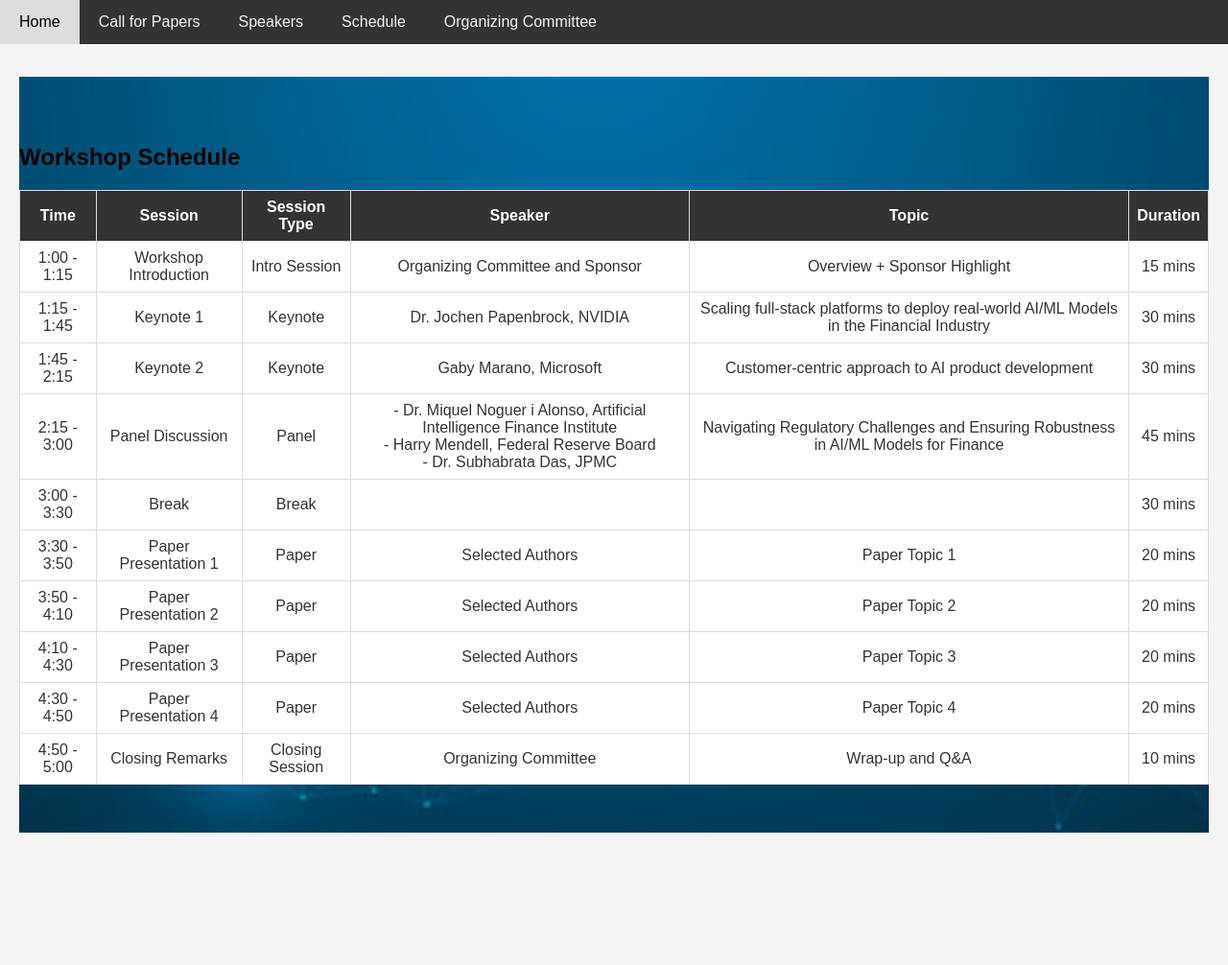
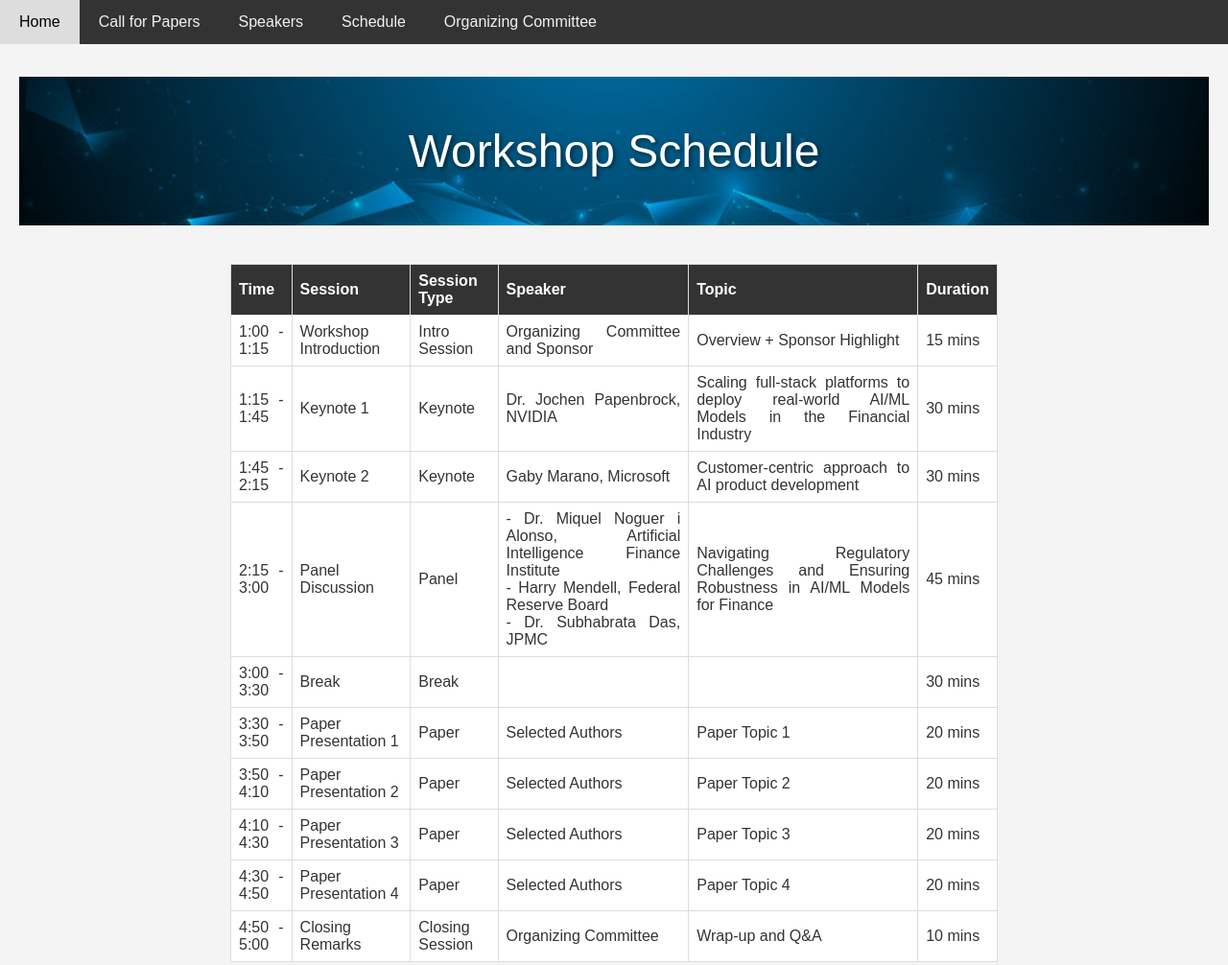
Before and after one commit to from-prototype-to-production/demo, a plain HTML site: page schedule.html in a window 1280 px wide. Shown: the whole page at 96% size. Before the commit the page ends 888 px from the top, so only its background shows below. Drawn offline with Linux system fonts and the light colour scheme.

Commit message:
Update schedule.html

```diff
--- a/schedule.html
+++ b/schedule.html
@@ -23,7 +23,11 @@
       <img src=".\orgimages\test3.jpg" alt="Description of the image" style="width: 100%; height: 100%; object-fit: cover;">
     </div>
     <div class="header-content">
-        <h2 style="text-align: left;">Workshop Schedule</h2>
+        <h1 class="header-title">Workshop Schedule </h1>
+    </div>
+</header>
+<div class="speakers-wrapper">
+<table border="1" cellpadding="8" cellspacing="0" style="border-collapse: collapse; width: 100%;">
 <table class="schedule-table">
     <tr>
         <th>Time</th>
```
